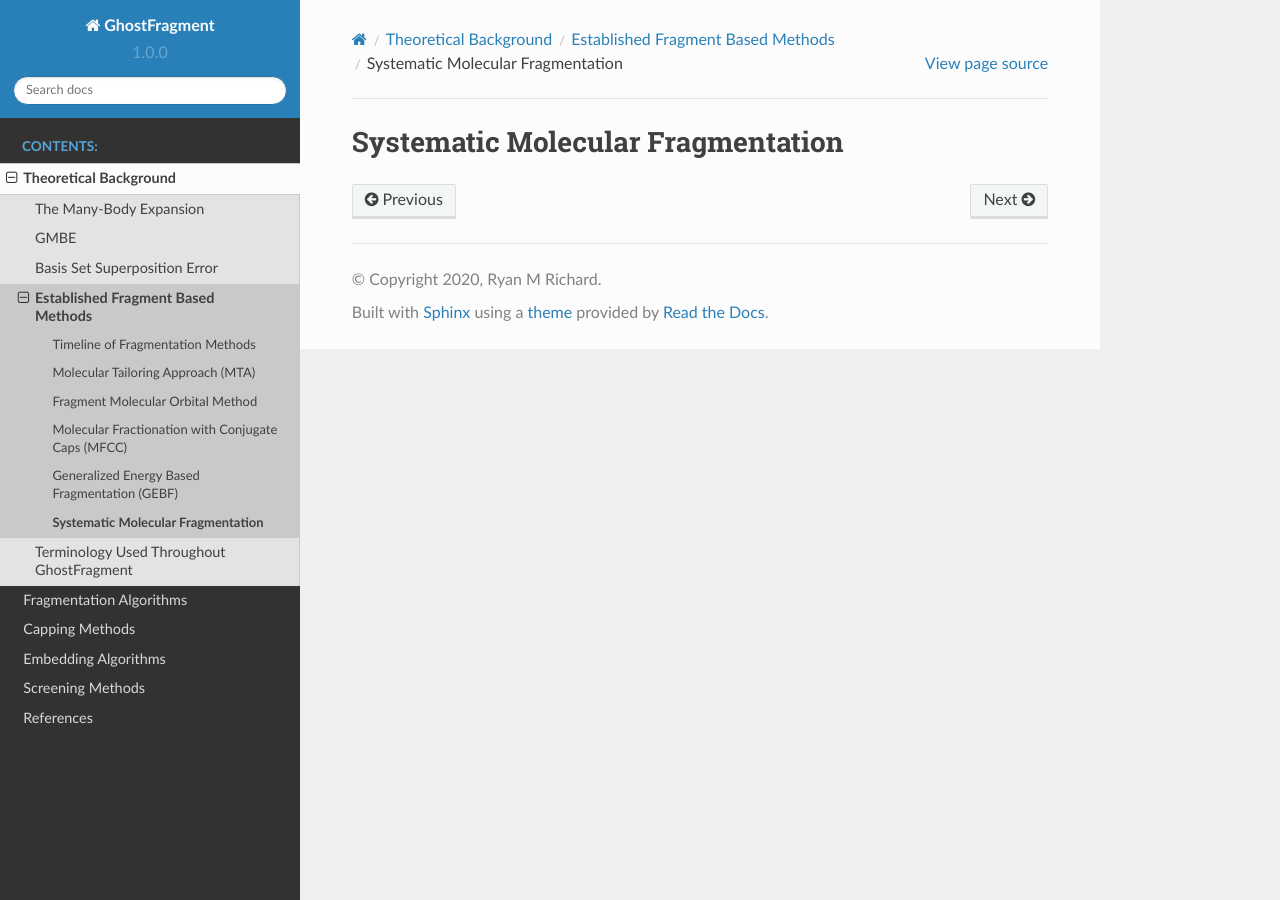
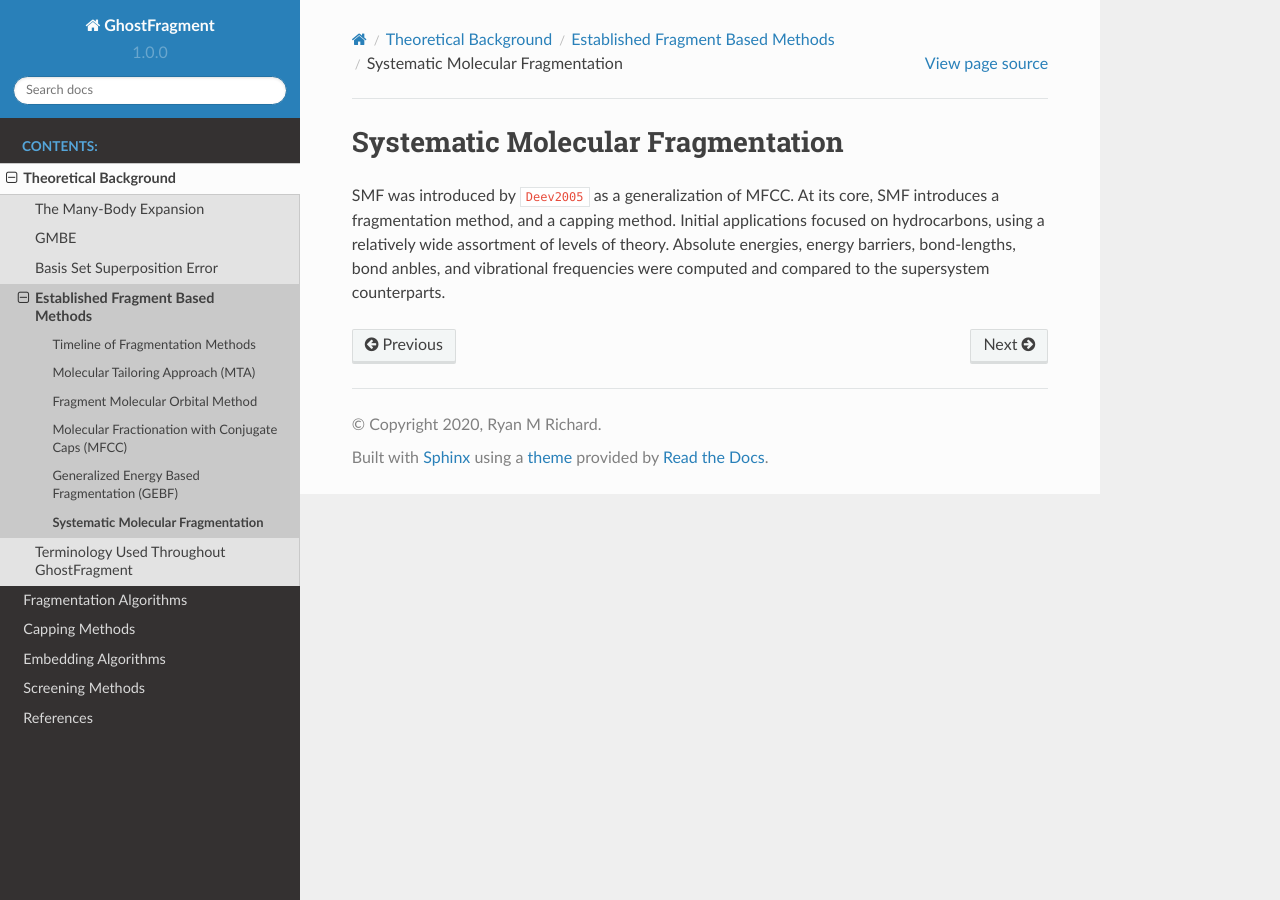
Before and after one commit to rmrresearch/GhostFragment, a Sphinx documentation site: the page built from docs/source/background/established_methods/smf.rst, in a window 1280 px wide. Built offline with Sphinx 7.4.7 and the Read the Docs theme 2.0.0, drawn with Linux system fonts in a browser that asks for light colours; cross-references to code outside the pages are shown as plain code.

Commit message:
back-up SMF [skip ci]

```diff
--- a/docs/source/background/established_methods/smf.rst
+++ b/docs/source/background/established_methods/smf.rst
@@ -1,3 +1,10 @@
 ##################################
 Systematic Molecular Fragmentation
 ##################################
+
+SMF was introduced by :cite:t:`Deev2005` as a generalization of MFCC. At its
+core, SMF introduces a fragmentation method, and a capping method. Initial
+applications focused on hydrocarbons, using a relatively wide assortment of
+levels of theory. Absolute energies, energy barriers, bond-lengths, bond anbles,
+and vibrational frequencies were computed and compared to the supersystem
+counterparts.
--- a/docs/source/cap_methods/index.rst
+++ b/docs/source/cap_methods/index.rst
@@ -14,3 +14,4 @@ electronic environment.
    :maxdepth: 2
 
    fmo
+   smf
```
Also changed, not shown: docs/source/cap_methods/smf.rst (added, +20 -0 lines), docs/source/frag_methods/smf.rst (+12 -7 lines).
